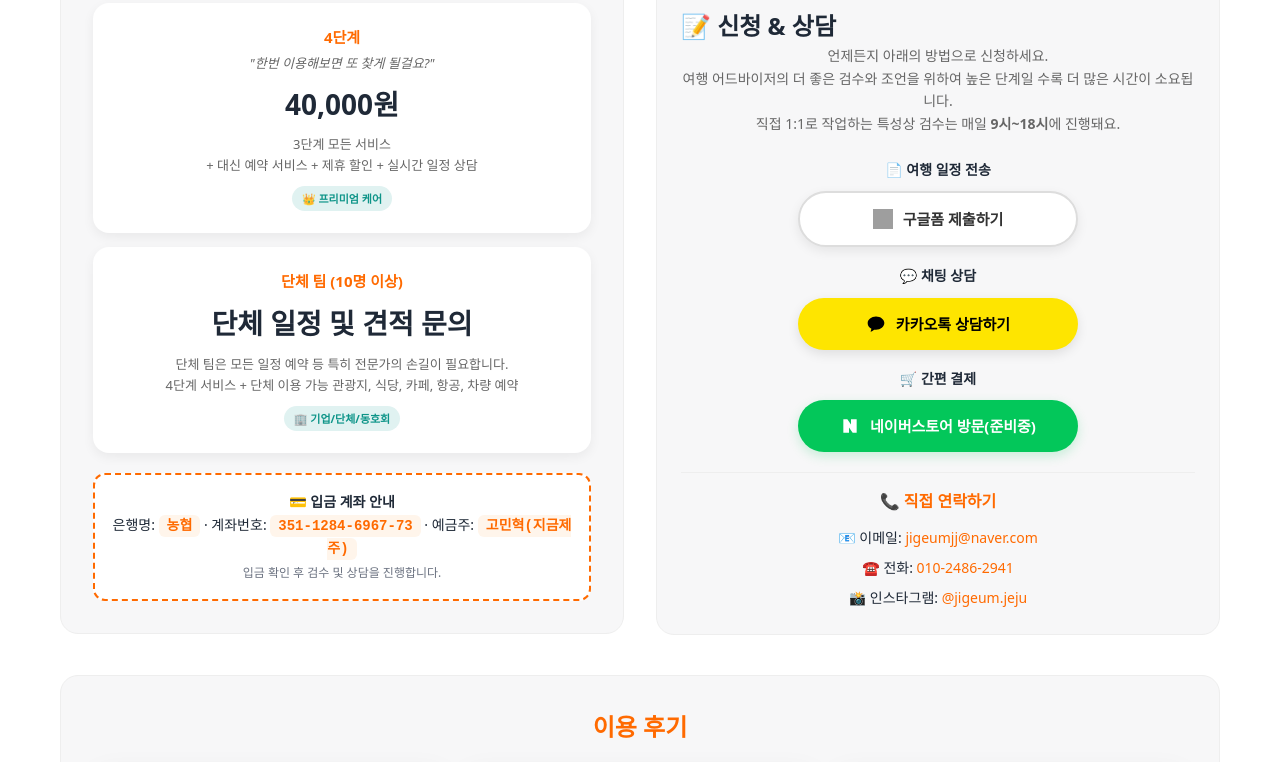
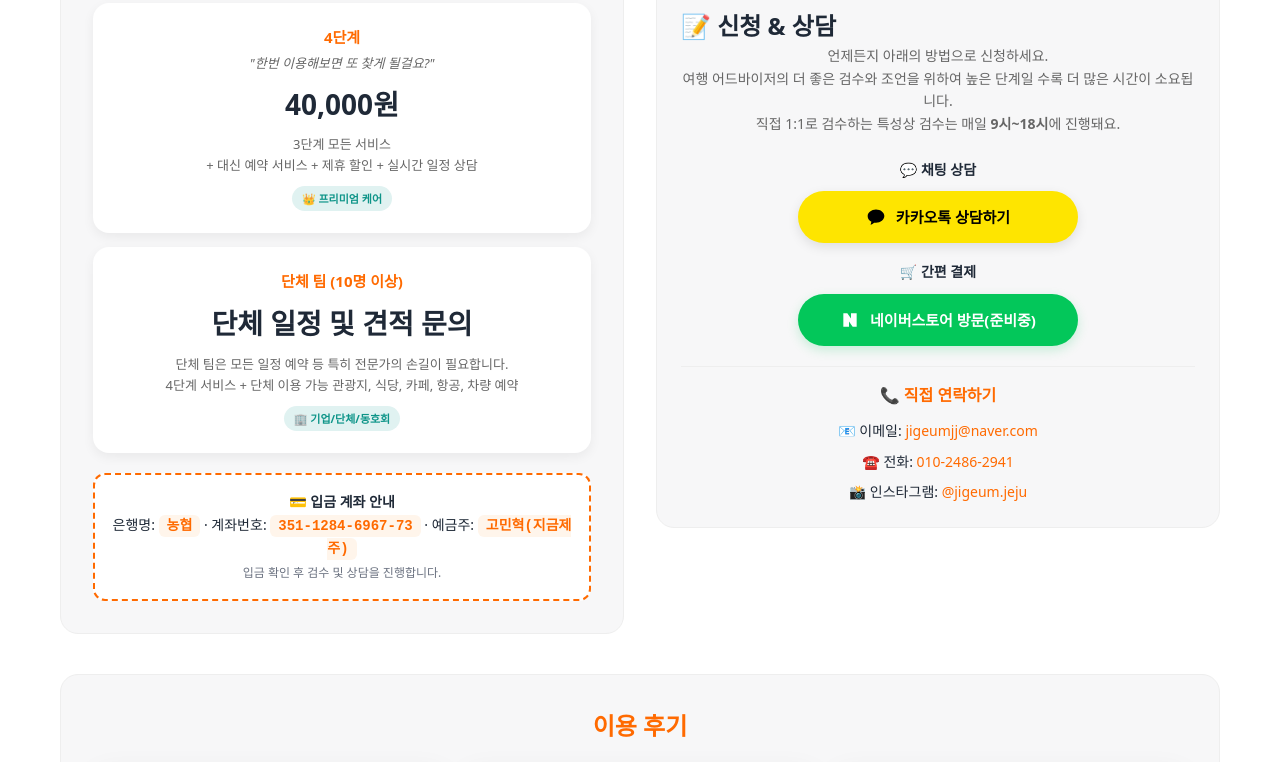
Before and after one commit to righanlefe/jejugo, a plain HTML site: page index.html in a window 1280 px wide. Shown: the part 2175-2937 px from the top of the page. Drawn offline with Linux system fonts and the light colour scheme; grey boxes are pictures that could not be loaded; a web font is replaced by a local one.

Commit message:
Update index.html

```diff
--- a/index.html
+++ b/index.html
@@ -416,15 +416,11 @@
           <p style="font-size:14px;color:#666;text-align:center;margin-bottom:16px">
             언제든지 아래의 방법으로 신청하세요.<br>
             여행 어드바이저의 더 좋은 검수와 조언을 위하여 높은 단계일 수록 더 많은 시간이 소요됩니다.<br>
-            직접 1:1로 작업하는 특성상 검수는 매일 <b>9시~18시</b>에 진행돼요.
+            직접 1:1로 검수하는 특성상 검수는 매일 <b>9시~18시</b>에 진행돼요.
           </p>
 
           <div class="btns">
-            <span class="btns-label">📄 여행 일정 전송</span>
-            <a class="google-btn" href="https://docs.google.com/forms/d/e/1FAIpQLSd7bzuNiwfh66IoqnZJIyf5vFWr2ittt6CfjTmUsmmszheSPw/viewform?usp=dialog" target="_blank" rel="noopener">
-              <img src="https://www.gstatic.com/images/branding/product/1x/googleg_48dp.png" alt="Google"/>
-              구글폼 제출하기
-            </a>
+
 
             <span class="btns-label">💬 채팅 상담</span>
             <a class="kakao-btn" href="http://pf.kakao.com/_Kkttn" target="_blank" rel="noopener">
```
